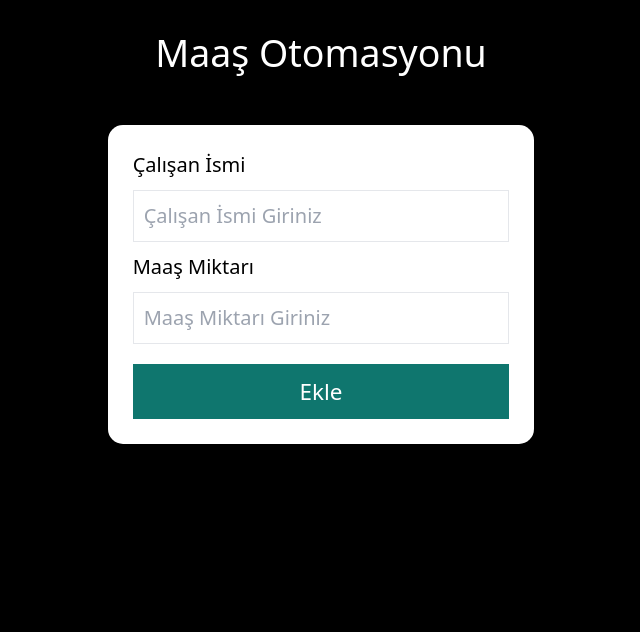
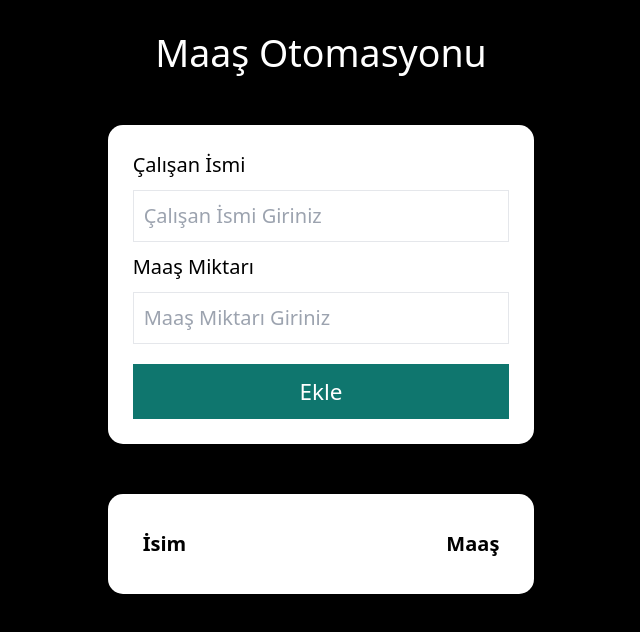
Before and after one commit to rmkofficial/workers-app, a React (Create React App) app: page / in a window 1280 px wide. Shown: the top 632 px of the page, without its empty margins (319-959 px from the left). Built offline with nearby package versions, Linux system fonts and the light colour scheme.

Commit message:
Adding WorkersList Component

```diff
--- a/src/App.jsx
+++ b/src/App.jsx
@@ -1,10 +1,12 @@
 import AddWorker from "./components/Workers/AddWorker";
+import { WorkersList } from "./components/Workers/WorkersList";
 
 function App() {
   return (
     <div className="App">
       <h1 className="text-white text-center mt-6 text-3xl">Maaş Otomasyonu</h1>
       <AddWorker />
+      <WorkersList workers={[]}/>
     </div>
   );
 }
--- a/src/components/UI/Button.jsx
+++ b/src/components/UI/Button.jsx
@@ -1,9 +1,10 @@
 const Button = (props) => {
   const buttonClasses = `p-2 text-lg bg-teal-700 text-white ${props.className}`;
+  const textClasses = "hover:text-xl";
 
   return (
     <button type={props.type || "button"} className={buttonClasses}>
-      {props.children}
+      <span className={textClasses}>{props.children}</span>
     </button>
   );
 };
--- a/src/components/Workers/AddWorker.jsx
+++ b/src/components/Workers/AddWorker.jsx
@@ -9,7 +9,7 @@ const AddWorker = () => {
 
   const minimumWage = 5000;
 
-  const workerNameHandler = (e) => {
+  const nameHandler = (e) => {
     setEnteredName(e.target.value);
   };
 
@@ -43,7 +43,7 @@ const AddWorker = () => {
           className="max-w-[40rem] w-full mx-auto border p-2"
           placeholder="Çalışan İsmi Giriniz"
           id="name"
-          onChange={workerNameHandler}
+          onChange={nameHandler}
           value={enteredName}
         ></input>
         <label htmlFor="wage" className="font-medium">
--- /dev/null
+++ b/src/components/Workers/WorkersList.jsx
@@ -0,0 +1,20 @@
+import Card from "../UI/Card";
+
+export const WorkersList = (props) => {
+  return (
+    <Card className="mt-10">
+      <ul>
+        <li className="flex justify-between p-2">
+          <span className="font-bold">İsim</span>
+          <span className="font-bold">Maaş</span>
+        </li>
+        {props.workers.map((worker) => (
+          <li className="flex justify-between cursor-pointer hover:shadow-xl hover:text-red-400 p-2">
+            <span>Ramazan Mert Kaya</span>
+            <span className="text-teal-700 font-medium">6000</span>
+          </li>
+        ))}
+      </ul>
+    </Card>
+  );
+};
```
